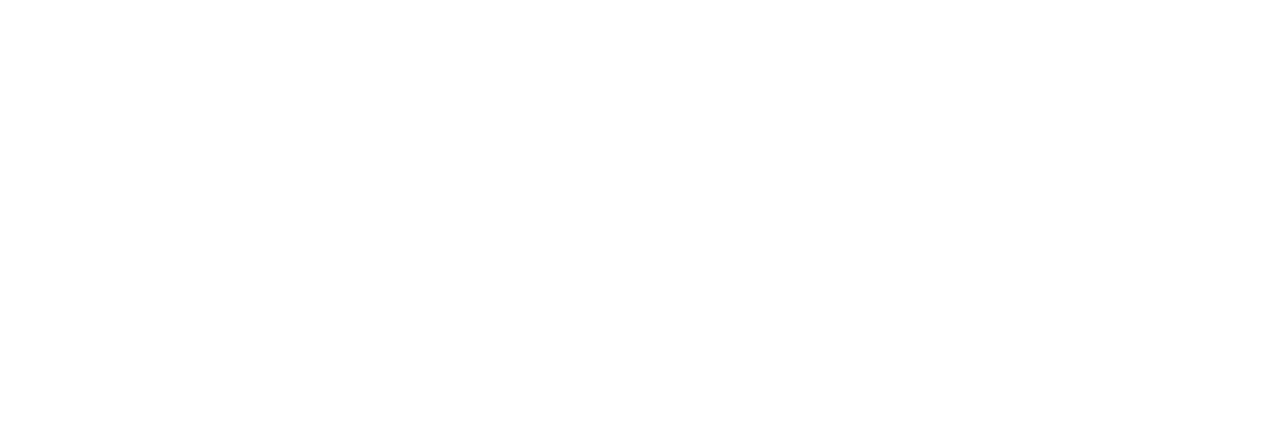
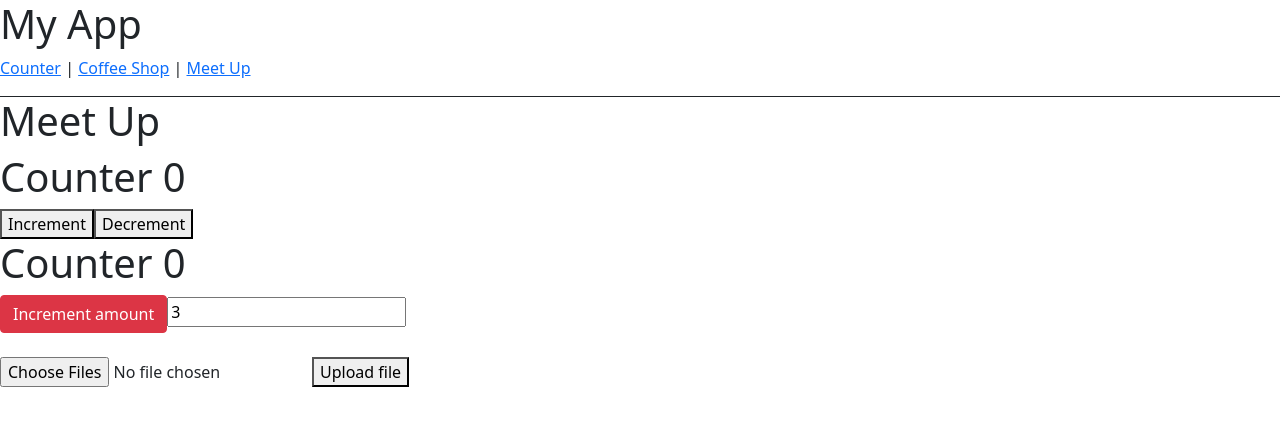
Before and after one commit to hainn2009/learn-redux, a React (Create React App) app: page /meetup in a window 1280 px wide. Before the commit this address had no page. Shown: the top 426 px of the page. Built offline with nearby package versions, Linux system fonts and the light colour scheme.

Commit message:
Add new meet up route

```diff
--- a/src/App.js
+++ b/src/App.js
@@ -9,6 +9,7 @@
 // import DataTable from "./components/DataTable";
 import DataGridDemo from "./components/DataGridDemo";
 import CoffeeShop from "./components/CoffeeShop";
+import Main from "./components/Main";
 
 function App() {
   const counter = useSelector((state) => state.counter);
@@ -23,9 +24,11 @@
           paddingBottom: "1rem",
         }}
       >
-        <Link to="/counter">Counter</Link> | <Link to="/coffeeShop">Coffee Shop</Link>
+        <Link to="/counter">Counter</Link> | <Link to="/coffeeShop">Coffee Shop</Link> |{" "}
+        <Link to="/meetup">Meet Up</Link>
       </nav>
-      <CoffeeShop />
+      <Main />
+
       <h1>Counter {counter}</h1>
       <button onClick={() => dispatch(increment())}>Increment</button>
       <button onClick={() => dispatch(decrement())}>Decrement</button>
--- /dev/null
+++ b/src/components/Main.js
@@ -0,0 +1,14 @@
+import { Routes, Route } from "react-router-dom";
+import Counter from "./Counter";
+import CoffeeShop from "./CoffeeShop";
+import MeetUp from "./MeetUp";
+
+const Main = () => (
+  <Routes>
+    <Route path="/counter" element={<Counter />} />
+    <Route path="/coffeeShop" element={<CoffeeShop />} />
+    <Route path="/meetup" element={<MeetUp />} />
+  </Routes>
+);
+
+export default Main;
--- /dev/null
+++ b/src/components/MeetUp.js
@@ -0,0 +1,3 @@
+const MeetUp = () => <h1>Meet Up</h1>;
+
+export default MeetUp;
--- a/src/index.js
+++ b/src/index.js
@@ -8,9 +8,7 @@
 import reducer from "./reducers";
 import { Provider } from "react-redux";
 import "bootstrap/dist/css/bootstrap.min.css";
-import { BrowserRouter, Routes, Route } from "react-router-dom";
-import Counter from "./components/Counter";
-import CoffeeShop from "./components/CoffeeShop";
+import { BrowserRouter } from "react-router-dom";
 
 // const store = createStore(
 //   reducer,
@@ -21,11 +19,7 @@
 ReactDOM.render(
   <Provider store={store}>
     <BrowserRouter>
-      <Routes>
-        <Route path="/" element={<App />} />
-        <Route path="counter" element={<Counter />} />
-        <Route path="coffeeShop" element={<CoffeeShop />} />
-      </Routes>
+      <App />
     </BrowserRouter>
   </Provider>,
   document.getElementById("root")
```
